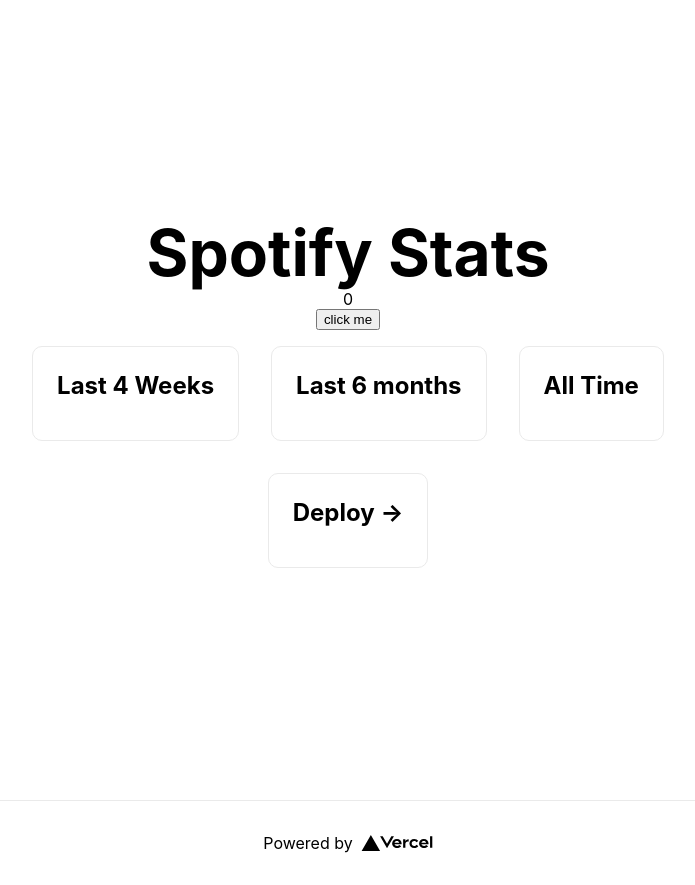
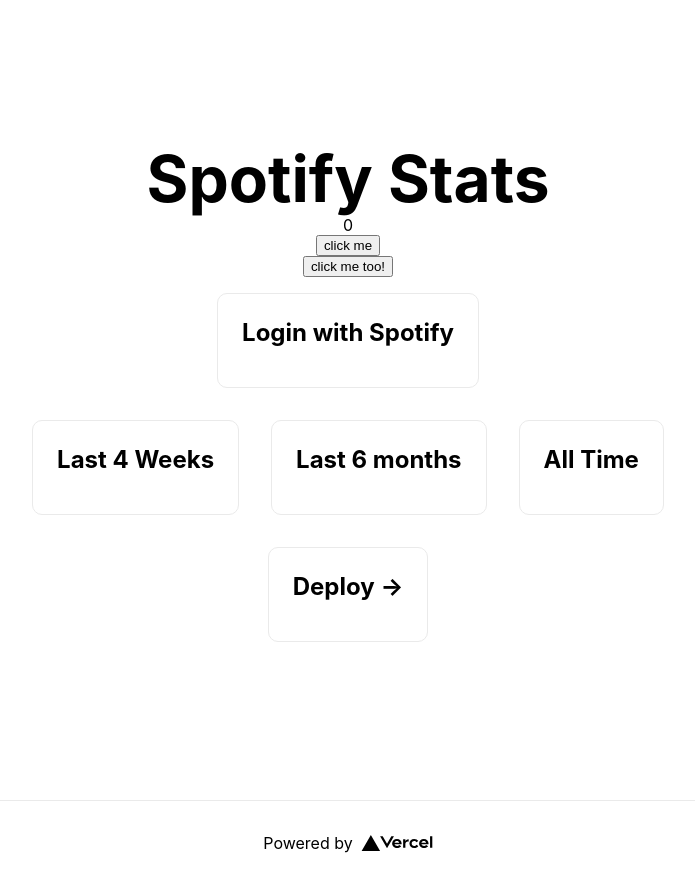
Before and after one commit to UCLA-Creative-Labs/spotify-workshop, a Next.js app: page / in a window 1280 px wide. Shown: the whole page, without its empty margins (292-987 px from the left). Built offline with nearby package versions, Linux system fonts and the light colour scheme.

Commit message:
add more scaffolding

```diff
--- a/pages/index.js
+++ b/pages/index.js
@@ -5,7 +5,14 @@
 
 export default function Home() {
 
-  const [test, setTest] = useState(0);
+  const [topSongs, setTopSongs] = useState([]);
+  const [curGuess, setCurGuess] = useState(0);
+
+  const showTopSongs = () => {
+    return topSongs.map(song =>
+      <li key={song}>{song}</li>
+    )
+  }
   return (
     <div className={styles.container}>
       <main className={styles.main}>
@@ -13,8 +20,18 @@
           Spotify Stats
         </h1>
 
-        <div>{test}</div>
-        <button onClick={() => setTest(test+1)}>click me</button>
+        <div>{curGuess}</div>
+        <button onClick={() => setCurGuess(curGuess+1)}>click me</button>
+
+        <button onClick={() => setTopSongs(['blah','trevrawr'])}>click me too!</button>
+
+        <div className={`${styles.card} ${styles.btn}`}>
+          <h2>Login with Spotify</h2>
+        </div>
+
+        <list>
+          {showTopSongs}
+        </list>
 
         <div className={styles.grid}>
           <div className={`${styles.card} ${styles.btn}`}>
```
